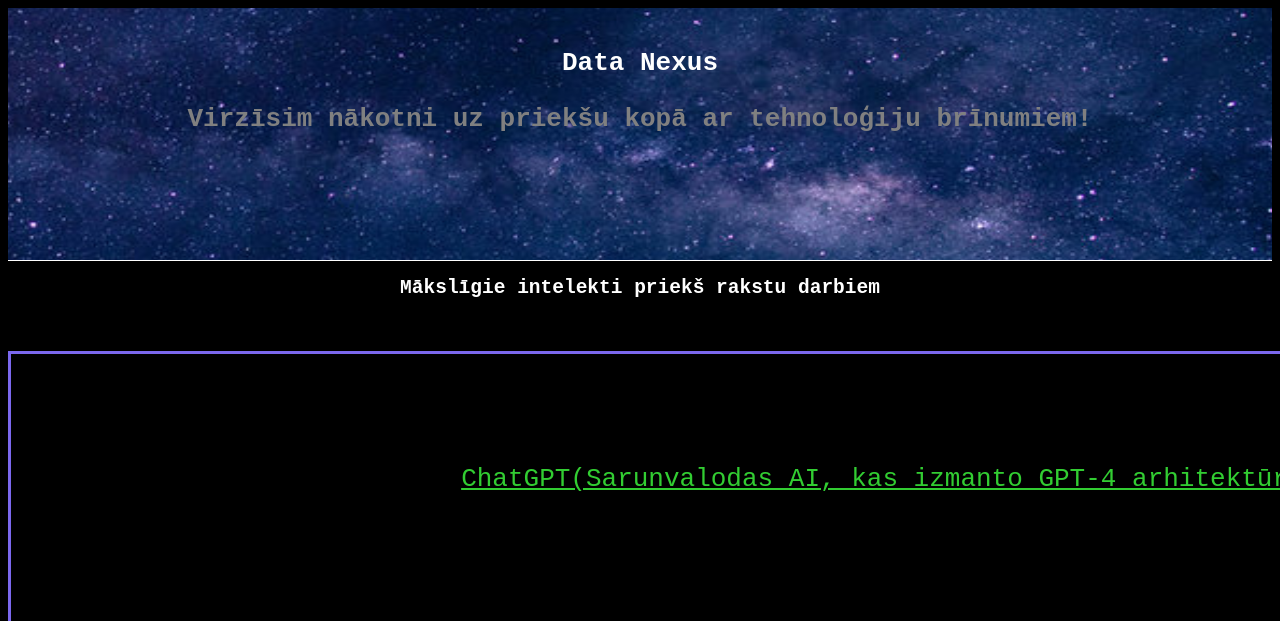
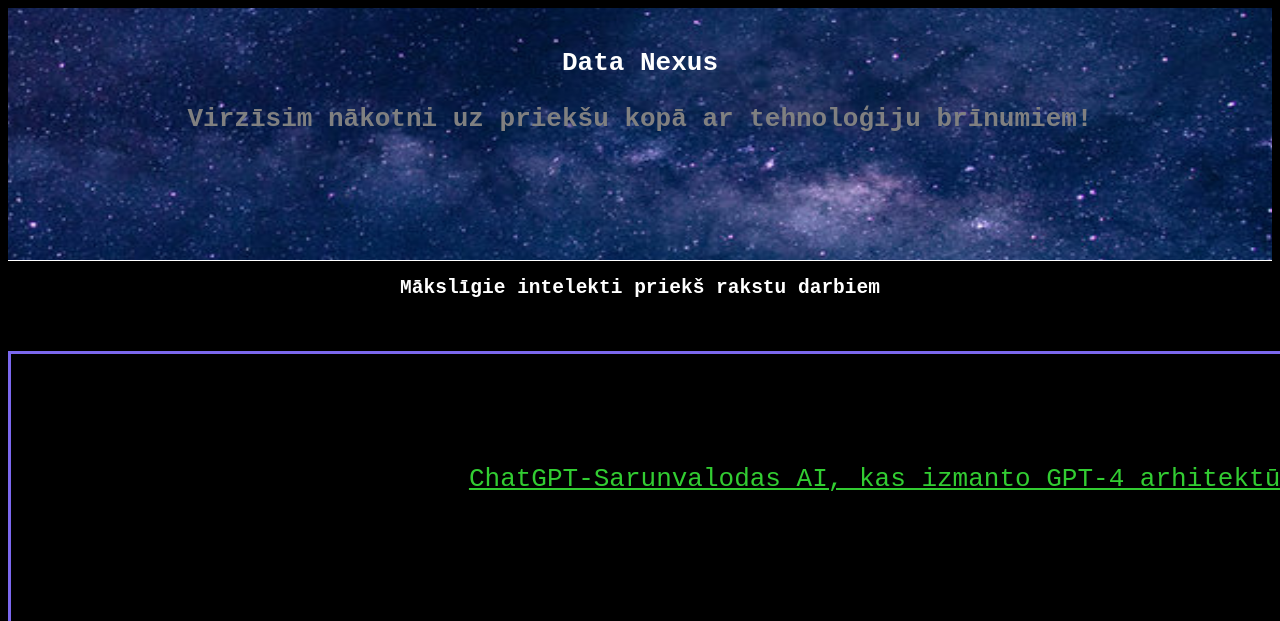
Before and after one commit to Gendijs/skola, a plain HTML site: page index.html in a window 1280 px wide. Shown: the top 621 px of the page. Drawn offline with Linux system fonts and the light colour scheme.

Commit message:
Update index.html

```diff
--- a/index.html
+++ b/index.html
@@ -11,7 +11,7 @@
 			</br>
 			</h1>
 		</body>
-	<div><br><br><a href='https://chat.openai.com/'> ChatGPT(Sarunvalodas AI, kas izmanto GPT-4 arhitektūru.)<img src='openai.png' align=center width=110 height=110></a></br></br>
+	<div><br><br><a href='https://chat.openai.com/'> ChatGPT-Sarunvalodas AI, kas izmanto GPT-4 arhitektūru.<img src='openai.png' align=center width=110 height=110></a></br></br>
 	 <br><br><a href='https://gemini.google.com/app'> Gemini <img src='gemini.png' align=center width=150 height=110></a></br></br>
 	<br><br><a href='https://grok.x.ai/'> Grok <img src='grokai.png' align=center width=150 height=110> </a></br></br></div><br>
 </br><br><h3>Mākslīgie intelekti priekš mākslas</h3></br>
```
